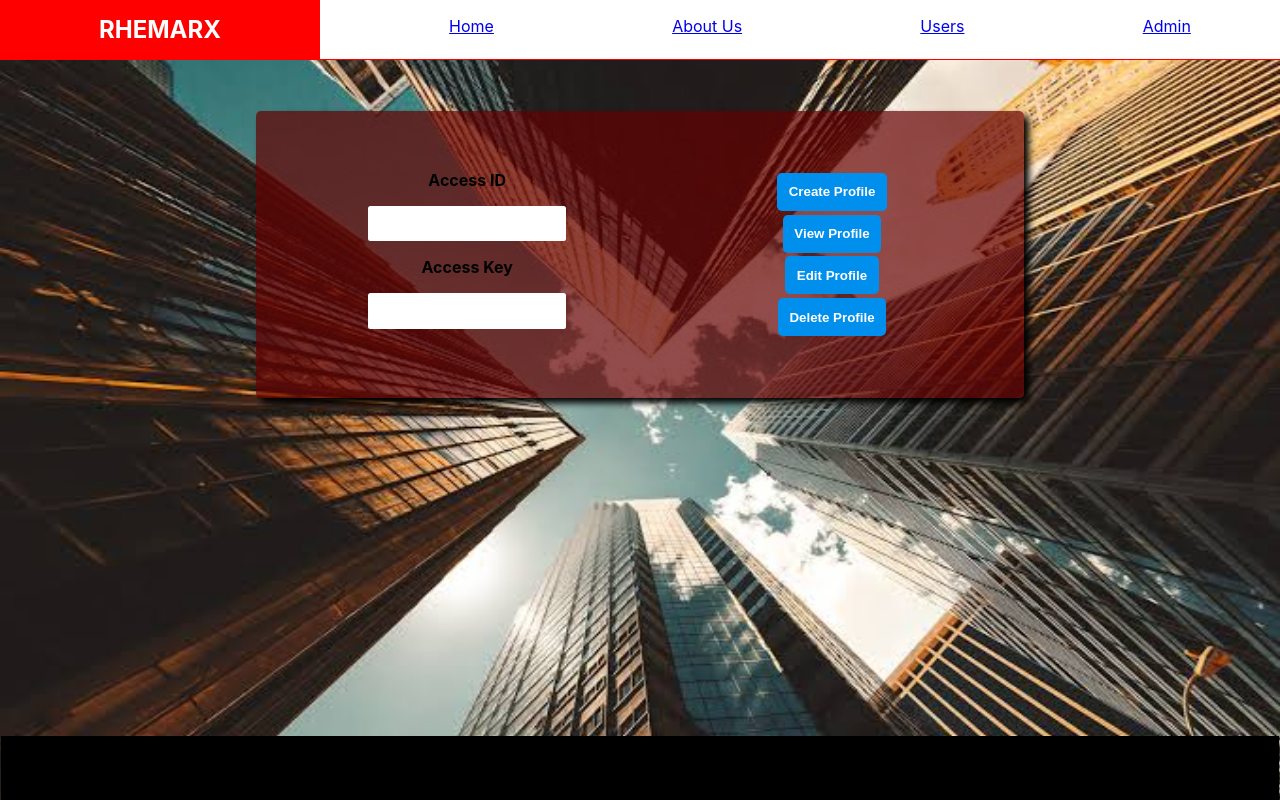
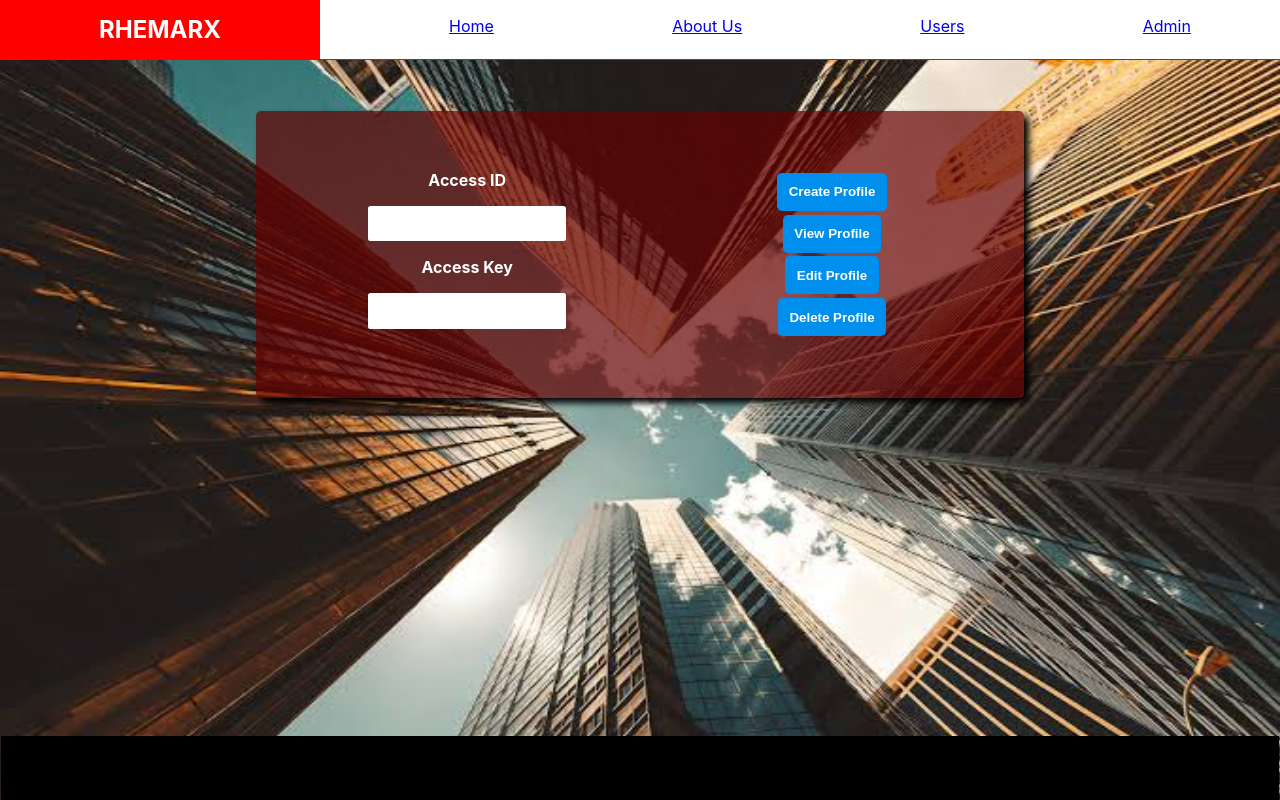
Before and after one commit to williamsOnwuesi/rhemarx, a React (Create React App) app in the folder rhemarx_ui/: page /admin in a window 1280 px wide. Built offline with nearby package versions, Linux system fonts and the light colour scheme.

Commit message:
latest changes by williams

```diff
--- a/rhemarx_ui/src/pages/admin.js
+++ b/rhemarx_ui/src/pages/admin.js
@@ -8,7 +8,7 @@ const Admin = ()=>{
 
                     <div style = {{display : "grid", gridTemplateColumns : "1fr 1fr"}}>
 
-                        <div style = {{paddingLeft: "10%"}}>
+                        <div style = {{paddingLeft: "10%", color : "white"}}>
                             <div><p>Access ID</p><input style = {{padding : "3%"}}/></div>
                             <div><p>Access Key</p><input style = {{padding : "3%"}}/></div>
                         </div>
```
